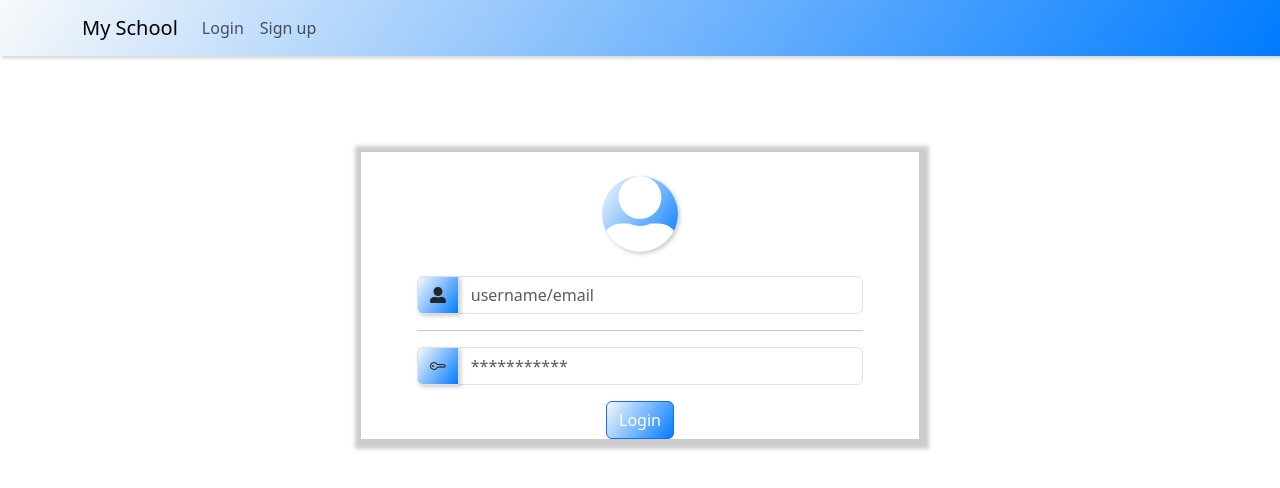
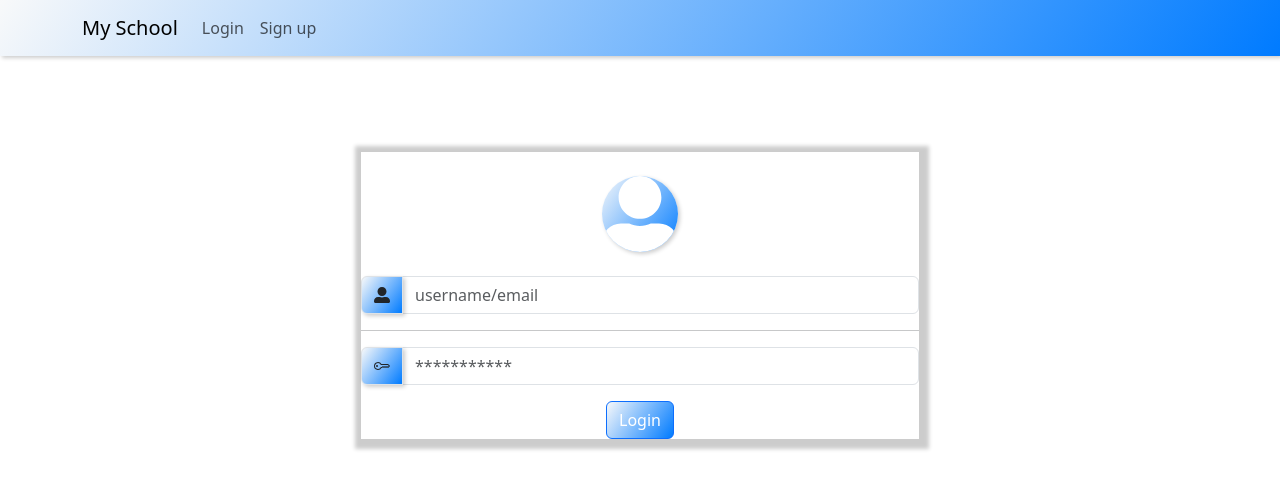
Before and after one commit to Sheyi-shae/My-school-Full-stack--client, a React (Create React App) app: page /login in a window 1280 px wide. Shown: the top 488 px of the page. Built offline with nearby package versions, Linux system fonts and the light colour scheme.

Commit message:
first commit

```diff
--- a/src/App.css
+++ b/src/App.css
@@ -65,7 +65,7 @@
   box-shadow: 4px 2px 4px 4px rgba(0, 0, 0, 0.2);
 }
 .loginPageContainer{
-  width:80%;
+
   margin: 0 auto;
 
 }
@@ -297,9 +297,7 @@ color:red;
   height:50vh;
 
 }
-.about{
 
-}
 
 .section.active {
   opacity: 1;
--- a/src/pages/Homepage.js
+++ b/src/pages/Homepage.js
@@ -87,7 +87,7 @@ formData.append('message', data.message);
       />
             <h5>Enroll Now</h5>
             <p>Sign up to explore the app.</p>
-            <Button variant='outline-warning' disabled>Sign up</Button>
+
           </div>
         </Col>
         <Col>
--- a/src/pages/login.js
+++ b/src/pages/login.js
@@ -73,7 +73,7 @@ function Login() {
       <br />
       <br />
       <Container>
-        <Col className='loginPage ' md='6' xs='11'>
+        <Col className='loginPage ' md='6' xs='12'>
           <div className='loginPageContainer'>
             <br />
             <center>
```
